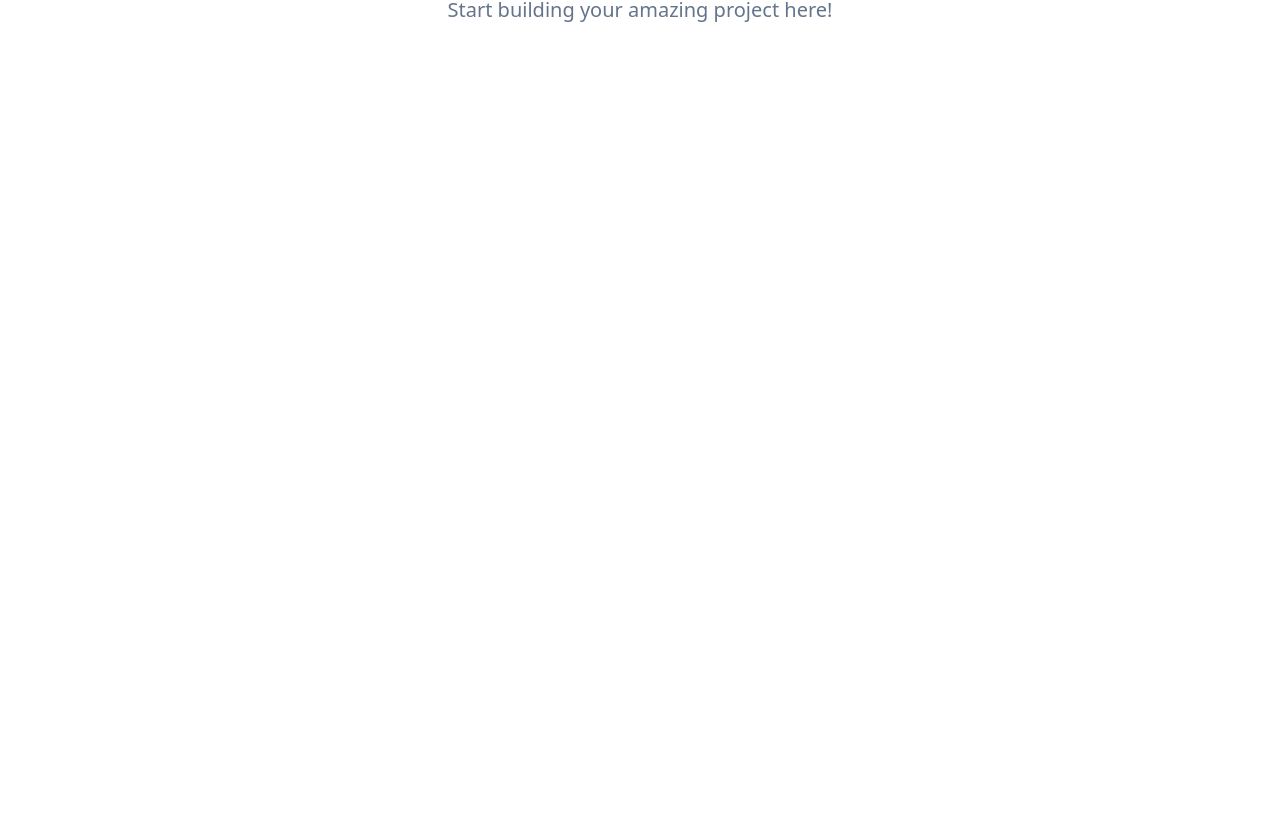
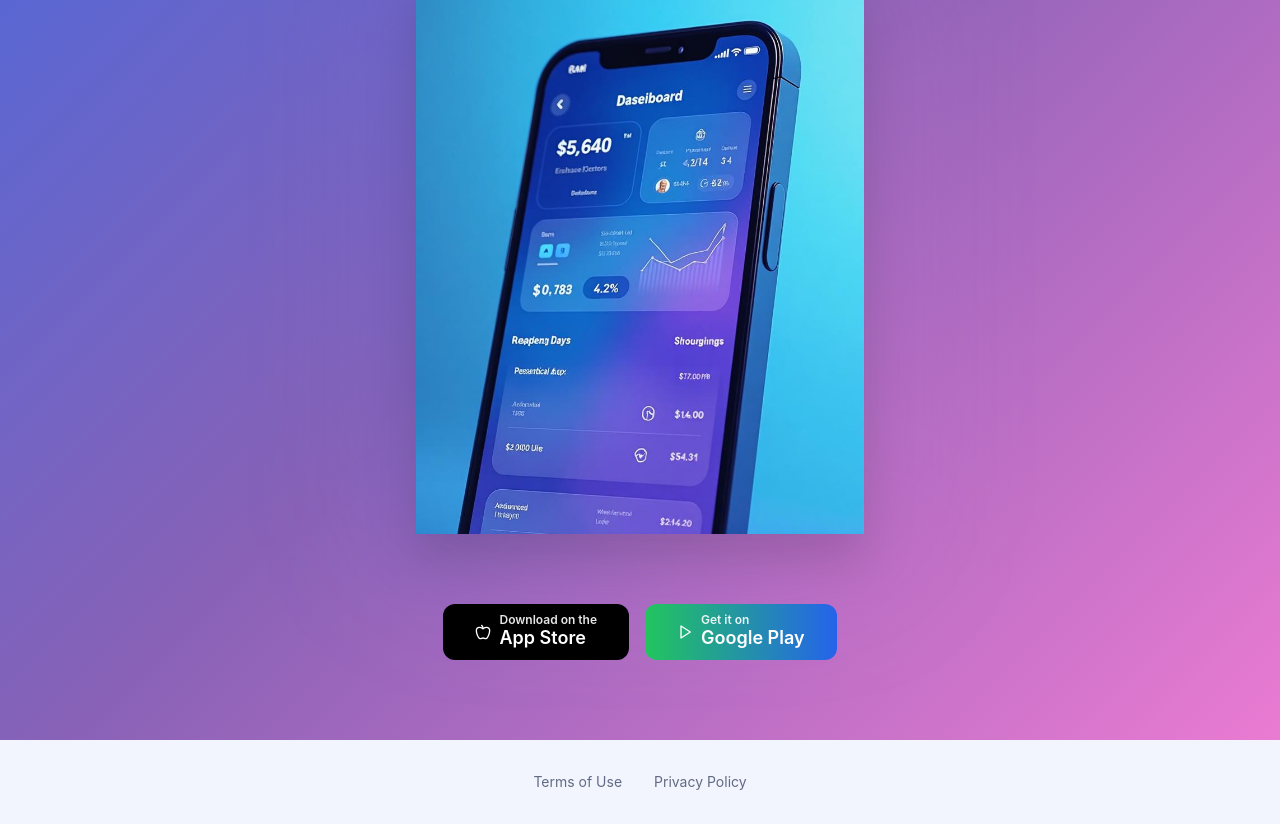
Before and after one commit to david36k/propix-landing, a React (Vite) app: page / in a window 1280 px wide. Shown: the part 418-1242 px from the top of the page. Before the commit the page ends 800 px from the top, so only its background shows below. Built offline with nearby package versions, Linux system fonts and the light colour scheme.

Commit message:
Create landing page

```diff
--- a/index.html
+++ b/index.html
@@ -3,11 +3,11 @@
   <head>
     <meta charset="UTF-8" />
     <meta name="viewport" content="width=device-width, initial-scale=1.0" />
-    <title>investflow-landing</title>
-    <meta name="description" content="Lovable Generated Project" />
+    <title>PropertyPro - Property Management for Real Estate Investors</title>
+    <meta name="description" content="The ultimate property management app for real estate investors. Track portfolios, analyze returns, and maximize profits with PropertyPro." />
     <meta name="author" content="Lovable" />
 
-    <meta property="og:title" content="investflow-landing" />
+    <meta property="og:title" content="09623792-bf7e-41f2-8582-95f726ae4681" />
     <meta property="og:description" content="Lovable Generated Project" />
     <meta property="og:type" content="website" />
     <meta property="og:image" content="https://lovable.dev/opengraph-image-p98pqg.png" />
--- /dev/null
+++ b/src/components/AppStoreButton.tsx
@@ -0,0 +1,23 @@
+import { Button } from "@/components/ui/button";
+import { Apple } from "lucide-react";
+
+interface AppStoreButtonProps {
+  className?: string;
+}
+
+export const AppStoreButton = ({ className }: AppStoreButtonProps) => {
+  return (
+    <Button
+      variant="app-store"
+      size="xl"
+      className={className}
+      onClick={() => window.open('https://apps.apple.com', '_blank')}
+    >
+      <Apple className="w-6 h-6" />
+      <div className="flex flex-col items-start leading-tight">
+        <span className="text-xs opacity-90">Download on the</span>
+        <span className="text-lg font-semibold -mt-1">App Store</span>
+      </div>
+    </Button>
+  );
+};
--- /dev/null
+++ b/src/components/Footer.tsx
@@ -0,0 +1,22 @@
+export const Footer = () => {
+  return (
+    <footer className="bg-background py-8 px-6">
+      <div className="container max-w-6xl mx-auto">
+        <div className="flex justify-center items-center space-x-8 text-sm text-muted-foreground">
+          <a
+            href="#terms"
+            className="hover:text-foreground transition-colors duration-200"
+          >
+            Terms of Use
+          </a>
+          <a
+            href="#privacy"
+            className="hover:text-foreground transition-colors duration-200"
+          >
+            Privacy Policy
+          </a>
+        </div>
+      </div>
+    </footer>
+  );
+};
--- /dev/null
+++ b/src/components/GooglePlayButton.tsx
@@ -0,0 +1,23 @@
+import { Button } from "@/components/ui/button";
+import { Play } from "lucide-react";
+
+interface GooglePlayButtonProps {
+  className?: string;
+}
+
+export const GooglePlayButton = ({ className }: GooglePlayButtonProps) => {
+  return (
+    <Button
+      variant="google-play"
+      size="xl"
+      className={className}
+      onClick={() => window.open('https://play.google.com', '_blank')}
+    >
+      <Play className="w-6 h-6" />
+      <div className="flex flex-col items-start leading-tight">
+        <span className="text-xs opacity-90">Get it on</span>
+        <span className="text-lg font-semibold -mt-1">Google Play</span>
+      </div>
+    </Button>
+  );
+};
--- /dev/null
+++ b/src/components/HeroSection.tsx
@@ -0,0 +1,41 @@
+import { AppStoreButton } from "@/components/AppStoreButton";
+import { GooglePlayButton } from "@/components/GooglePlayButton";
+import appMockup from "@/assets/app-mockup.png";
+
+export const HeroSection = () => {
+  return (
+    <section className="min-h-screen bg-gradient-hero flex items-center justify-center px-6 py-20">
+      <div className="container max-w-6xl mx-auto text-center">
+        {/* Header Text */}
+        <div className="animate-fade-up">
+          <h1 className="text-hero md:text-6xl lg:text-7xl font-bold text-hero-text mb-6 max-w-4xl mx-auto">
+            Manage Properties Like a Pro
+          </h1>
+          <p className="text-xl md:text-2xl text-hero-text-muted mb-12 max-w-2xl mx-auto">
+            The ultimate property management app designed specifically for real estate investors.
+            Track portfolios, analyze returns, and maximize profits.
+          </p>
+        </div>
+
+        {/* App Mockup */}
+        <div className="relative animate-slide-up mb-16">
+          <div className="relative inline-block">
+            <img
+              src={appMockup}
+              alt="Property management app interface showing dashboard with investment metrics and property listings"
+              className="w-full max-w-md mx-auto drop-shadow-2xl transform hover:scale-105 transition-transform duration-500"
+            />
+            {/* Floating glow effect */}
+            <div className="absolute inset-0 bg-gradient-to-r from-primary/20 to-accent/20 rounded-[3rem] blur-3xl -z-10 scale-110"></div>
+          </div>
+        </div>
+
+        {/* Download Buttons */}
+        <div className="flex flex-col sm:flex-row gap-4 justify-center items-center animate-fade-in">
+          <AppStoreButton className="w-full sm:w-auto" />
+          <GooglePlayButton className="w-full sm:w-auto" />
+        </div>
+      </div>
+    </section>
+  );
+};
--- a/src/components/ui/button.tsx
+++ b/src/components/ui/button.tsx
@@ -18,11 +18,14 @@ const buttonVariants = cva(
           "bg-secondary text-secondary-foreground hover:bg-secondary/80",
         ghost: "hover:bg-accent hover:text-accent-foreground",
         link: "text-primary underline-offset-4 hover:underline",
+        "app-store": "bg-black text-white hover:bg-gray-900 rounded-xl px-6 py-3 text-base font-semibold transition-all duration-300 hover:scale-[1.02] hover:shadow-lg",
+        "google-play": "bg-gradient-to-r from-green-500 to-blue-600 text-white hover:from-green-600 hover:to-blue-700 rounded-xl px-6 py-3 text-base font-semibold transition-all duration-300 hover:scale-[1.02] hover:shadow-lg",
       },
       size: {
         default: "h-10 px-4 py-2",
         sm: "h-9 rounded-md px-3",
         lg: "h-11 rounded-md px-8",
+        xl: "h-14 px-8 py-4 text-lg",
         icon: "h-10 w-10",
       },
     },
--- a/src/index.css
+++ b/src/index.css
@@ -2,41 +2,53 @@
 @tailwind components;
 @tailwind utilities;
 
-/* Definition of the design system. All colors, gradients, fonts, etc should be defined here.
-All colors MUST be HSL.
-*/
+/* Futuristic Property Management App Design System */
 
 @layer base {
   :root {
-    --background: 0 0% 100%;
-    --foreground: 222.2 84% 4.9%;
+    /* Modern Blue-Pink Gradient System */
+    --gradient-primary: linear-gradient(135deg, #667eea 0%, #764ba2 100%);
+    --gradient-hero: linear-gradient(135deg, hsl(225, 73%, 57%) 0%, hsl(267, 37%, 55%) 50%, hsl(313, 73%, 70%) 100%);
+    --gradient-subtle: linear-gradient(180deg, hsl(225, 73%, 97%) 0%, hsl(267, 37%, 98%) 100%);
+
+    /* Core Colors - HSL Format */
+    --background: 225 73% 97%;
+    --foreground: 225 25% 15%;
 
     --card: 0 0% 100%;
-    --card-foreground: 222.2 84% 4.9%;
+    --card-foreground: 225 25% 15%;
 
     --popover: 0 0% 100%;
-    --popover-foreground: 222.2 84% 4.9%;
+    --popover-foreground: 225 25% 15%;
 
-    --primary: 222.2 47.4% 11.2%;
-    --primary-foreground: 210 40% 98%;
+    --primary: 225 73% 57%;
+    --primary-foreground: 0 0% 100%;
 
-    --secondary: 210 40% 96.1%;
-    --secondary-foreground: 222.2 47.4% 11.2%;
+    --secondary: 267 37% 55%;
+    --secondary-foreground: 0 0% 100%;
 
-    --muted: 210 40% 96.1%;
-    --muted-foreground: 215.4 16.3% 46.9%;
+    --muted: 225 20% 95%;
+    --muted-foreground: 225 15% 45%;
 
-    --accent: 210 40% 96.1%;
-    --accent-foreground: 222.2 47.4% 11.2%;
+    --accent: 313 73% 70%;
+    --accent-foreground: 0 0% 100%;
 
     --destructive: 0 84.2% 60.2%;
-    --destructive-foreground: 210 40% 98%;
+    --destructive-foreground: 0 0% 100%;
 
-    --border: 214.3 31.8% 91.4%;
-    --input: 214.3 31.8% 91.4%;
-    --ring: 222.2 84% 4.9%;
+    --border: 225 30% 88%;
+    --input: 225 30% 90%;
+    --ring: 225 73% 57%;
 
-    --radius: 0.5rem;
+    --radius: 1rem;
+
+    /* Hero Specific */
+    --hero-text: 0 0% 100%;
+    --hero-text-muted: 225 20% 85%;
+
+    /* Animations */
+    --transition-smooth: all 0.4s cubic-bezier(0.4, 0, 0.2, 1);
+    --transition-bounce: all 0.6s cubic-bezier(0.68, -0.55, 0.265, 1.55);
 
     --sidebar-background: 0 0% 98%;
 
--- a/src/pages/Index.tsx
+++ b/src/pages/Index.tsx
@@ -1,13 +1,12 @@
-// Update this page (the content is just a fallback if you fail to update the page)
+import { HeroSection } from "@/components/HeroSection";
+import { Footer } from "@/components/Footer";
 
 const Index = () => {
   return (
-    <div className="min-h-screen flex items-center justify-center bg-background">
-      <div className="text-center">
-        <h1 className="text-4xl font-bold mb-4">Welcome to Your Blank App</h1>
-        <p className="text-xl text-muted-foreground">Start building your amazing project here!</p>
-      </div>
-    </div>
+    <main className="min-h-screen">
+      <HeroSection />
+      <Footer />
+    </main>
   );
 };
 
--- a/tailwind.config.ts
+++ b/tailwind.config.ts
@@ -18,6 +18,11 @@ export default {
 			}
 		},
 		extend: {
+			backgroundImage: {
+				'gradient-hero': 'var(--gradient-hero)',
+				'gradient-primary': 'var(--gradient-primary)',
+				'gradient-subtle': 'var(--gradient-subtle)',
+			},
 			colors: {
 				border: 'hsl(var(--border))',
 				input: 'hsl(var(--input))',
@@ -61,7 +66,22 @@ export default {
 					'accent-foreground': 'hsl(var(--sidebar-accent-foreground))',
 					border: 'hsl(var(--sidebar-border))',
 					ring: 'hsl(var(--sidebar-ring))'
-				}
+				},
+				'hero-text': 'hsl(var(--hero-text))',
+				'hero-text-muted': 'hsl(var(--hero-text-muted))',
+			},
+			fontFamily: {
+				sans: [
+					'-apple-system',
+					'BlinkMacSystemFont',
+					'"Segoe UI"',
+					'system-ui',
+					'sans-serif'
+				]
+			},
+			fontSize: {
+				'hero': ['3.5rem', { lineHeight: '1.1', letterSpacing: '-0.02em' }],
+				'hero-sm': ['2.5rem', { lineHeight: '1.15', letterSpacing: '-0.01em' }],
 			},
 			borderRadius: {
 				lg: 'var(--radius)',
@@ -69,24 +89,31 @@ export default {
 				sm: 'calc(var(--radius) - 4px)'
 			},
 			keyframes: {
+				fadeUp: {
+					'0%': { opacity: '0', transform: 'translateY(30px)' },
+					'100%': { opacity: '1', transform: 'translateY(0)' }
+				},
+				fadeIn: {
+					'0%': { opacity: '0' },
+					'100%': { opacity: '1' }
+				},
+				slideUp: {
+					'0%': { opacity: '0', transform: 'translateY(50px)' },
+					'100%': { opacity: '1', transform: 'translateY(0)' }
+				},
 				'accordion-down': {
-					from: {
-						height: '0'
-					},
-					to: {
-						height: 'var(--radix-accordion-content-height)'
-					}
+					from: { height: '0' },
+					to: { height: 'var(--radix-accordion-content-height)' }
 				},
 				'accordion-up': {
-					from: {
-						height: 'var(--radix-accordion-content-height)'
-					},
-					to: {
-						height: '0'
-					}
+					from: { height: 'var(--radix-accordion-content-height)' },
+					to: { height: '0' }
 				}
 			},
 			animation: {
+				'fade-up': 'fadeUp 0.8s ease-out forwards',
+				'fade-in': 'fadeIn 0.6s ease-out forwards',
+				'slide-up': 'slideUp 0.8s cubic-bezier(0.4, 0, 0.2, 1) forwards',
 				'accordion-down': 'accordion-down 0.2s ease-out',
 				'accordion-up': 'accordion-up 0.2s ease-out'
 			}
```
Also changed, not shown: src/assets/app-mockup.png (added).
